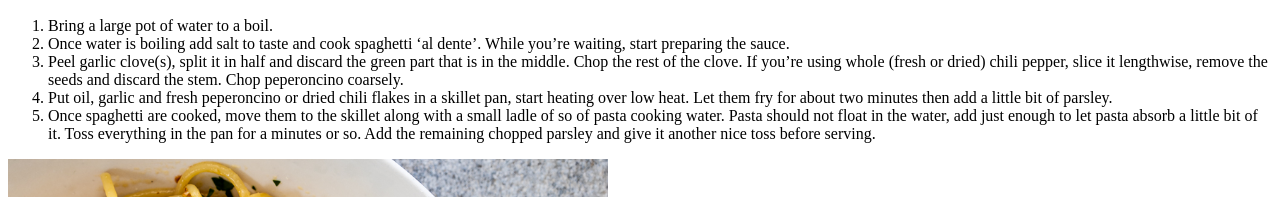
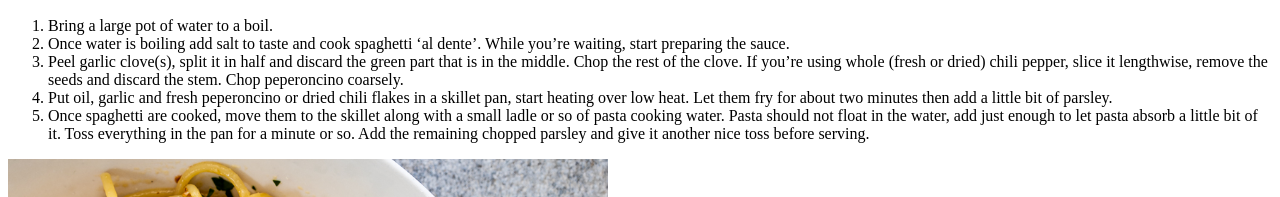
Before and after one commit to francis-debug/odin-recipes, a plain HTML site: page recipes/spaghetti-aglio-olio.html in a window 1280 px wide. Shown: the part 1694-1891 px from the top of the page. Drawn offline with Linux system fonts and the light colour scheme.

Commit message:
Test the commit notes function
Fix spelling errors
Familiarize with commit message formats

```diff
--- a/recipes/spaghetti-aglio-olio.html
+++ b/recipes/spaghetti-aglio-olio.html
@@ -35,7 +35,7 @@
                 <li>Once water is boiling add salt to taste and cook spaghetti ‘al dente’. While you’re waiting, start preparing the sauce.</li>
                 <li>Peel garlic clove(s), split it in half and discard the green part that is in the middle. Chop the rest of the clove. If you’re using whole (fresh or dried) chili pepper, slice it lengthwise, remove the seeds and discard the stem. Chop peperoncino coarsely.</li>
                 <li>Put oil, garlic and fresh peperoncino or dried chili flakes in a skillet pan, start heating over low heat. Let them fry for about two minutes then add a little bit of parsley. </li>
-                <li>Once spaghetti are cooked, move them to the skillet along with a small ladle of so of pasta cooking water. Pasta should not float in the water, add just enough to let pasta absorb a little bit of it. Toss everything in the pan for a minutes or so. Add the remaining chopped parsley and give it another nice toss before serving.</li>
+                <li>Once spaghetti are cooked, move them to the skillet along with a small ladle or so of pasta cooking water. Pasta should not float in the water, add just enough to let pasta absorb a little bit of it. Toss everything in the pan for a minute or so. Add the remaining chopped parsley and give it another nice toss before serving.</li>
             </ol>
 
         <img src="../images/spaghetti-aglio-olio-2.jpg" alt="Spaghetti Aglio e Olio" width="600">
```
